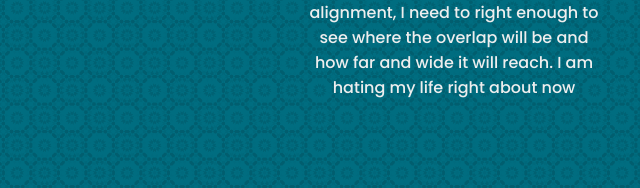
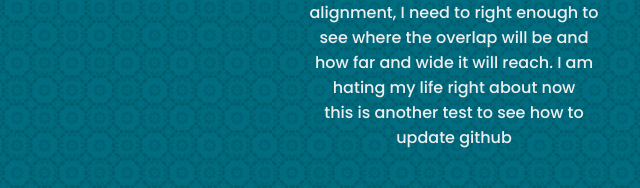
Before and after one commit to ton1savage/Personal_Website, a plain HTML site: page index.html in a window 1280 px wide. Shown: the part 380-568 px from the top of the page, without its empty margins (400-1040 px from the left). Drawn offline with Linux system fonts and the light colour scheme.

Commit message:
test change

```diff
--- a/index.html
+++ b/index.html
@@ -27,6 +27,7 @@
             to see where the overlap will be and how far and wide it will reach.
             I am hating my life right about now
             </p>
+            <p>this is another test to see how to update github</p>
         </div>
 
         <div class="portrait">
```
